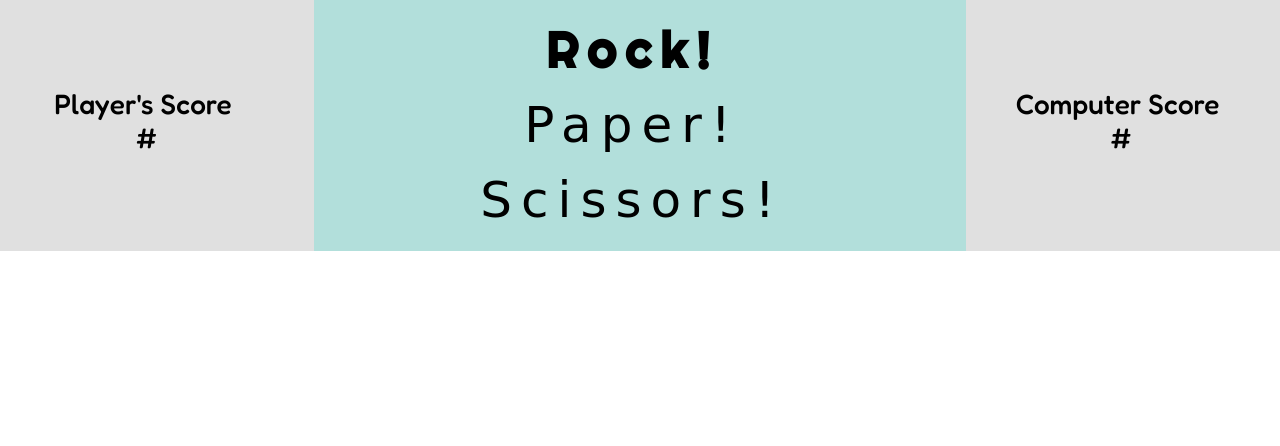
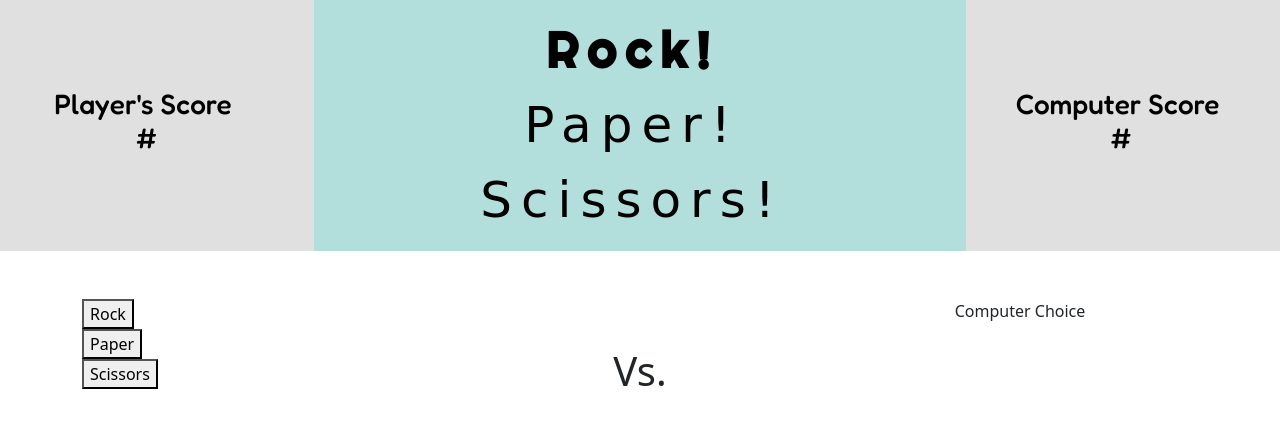
Before and after one commit to bri-depinto/february-rock.paper.scissors, a plain HTML site: page index.html in a window 1280 px wide. Drawn offline with nearby package versions, Linux system fonts and the light colour scheme; a web font is replaced by a local one.

Commit message:
rows and columns

```diff
--- a/index.html
+++ b/index.html
@@ -14,7 +14,9 @@
 
   <link rel="preconnect" href="https://fonts.googleapis.com">
   <link rel="preconnect" href="https://fonts.gstatic.com" crossorigin>
-        <link href="https://fonts.googleapis.com/css2?family=Righteous&family=Send+Flowers&family=Sue+Ellen+Francisco&display=swap" rel="stylesheet">
+  <link
+    href="https://fonts.googleapis.com/css2?family=Righteous&family=Send+Flowers&family=Sue+Ellen+Francisco&display=swap"
+    rel="stylesheet">
   <link rel="preconnect" href="https://fonts.googleapis.com">
   <link rel="preconnect" href="https://fonts.gstatic.com" crossorigin>
   <link href="https://fonts.googleapis.com/css2?family=Fredoka:wght@300..700&display=swap" rel="stylesheet">
@@ -26,7 +28,7 @@
   <div class="row">
     <div class="navbar score col-3">
       <div class="container-fluid justify-content-center">
-              <h1 class="navbar-brand text-center topscore" >Player's Score<br> #</h1>
+        <h1 class="navbar-brand text-center topscore">Player's Score<br> #</h1>
       </div>
     </div>
     <div class="navbar col-6">
@@ -34,13 +36,34 @@
         <a class="navbar-brand text-center" href="#">
           <span class="rock">Rock!</span> <br>
           <span class="paper">Paper!</span> <br>
-                <span class="sci">Scissors!</span>  </a>
+          <span class="sci">Scissors!</span> </a>
       </div>
     </div>
     <div class="navbar score col-3">
       <div class="container-fluid justify-content-center">
         <h1 class="navbar-brand text-center topscore">Computer Score <br> # </h1>
       </div>
+    </div>
+  </div>
+  <div class="container my-5">
+    <div class="row">
+      <div class="col-12 col-lg-4">
+        <div class="row">
+        <div class="col-4 col-lg-12">
+          <button>Rock</button>
+        </div>
+        <div class="col-4 col-lg-12">
+          <button>Paper</button>
+        </div>
+        <div class="col-4 col-lg-12">
+          <button>Scissors</button>
+        </div>
+        </div>
+      </div>
+      <h1 class="col-12 col-lg-4 text-center my-5">Vs.</h1>
+      <div class="col-4 d-lg-none"></div>
+      <div class="col-4 text-center">Computer Choice</div>
+      <div class="col-4 d-lg-none"></div>
     </div>
   </div>
   <!-- end of navbar -->
```
Lines whose indentation alone changed are shown as unchanged.
